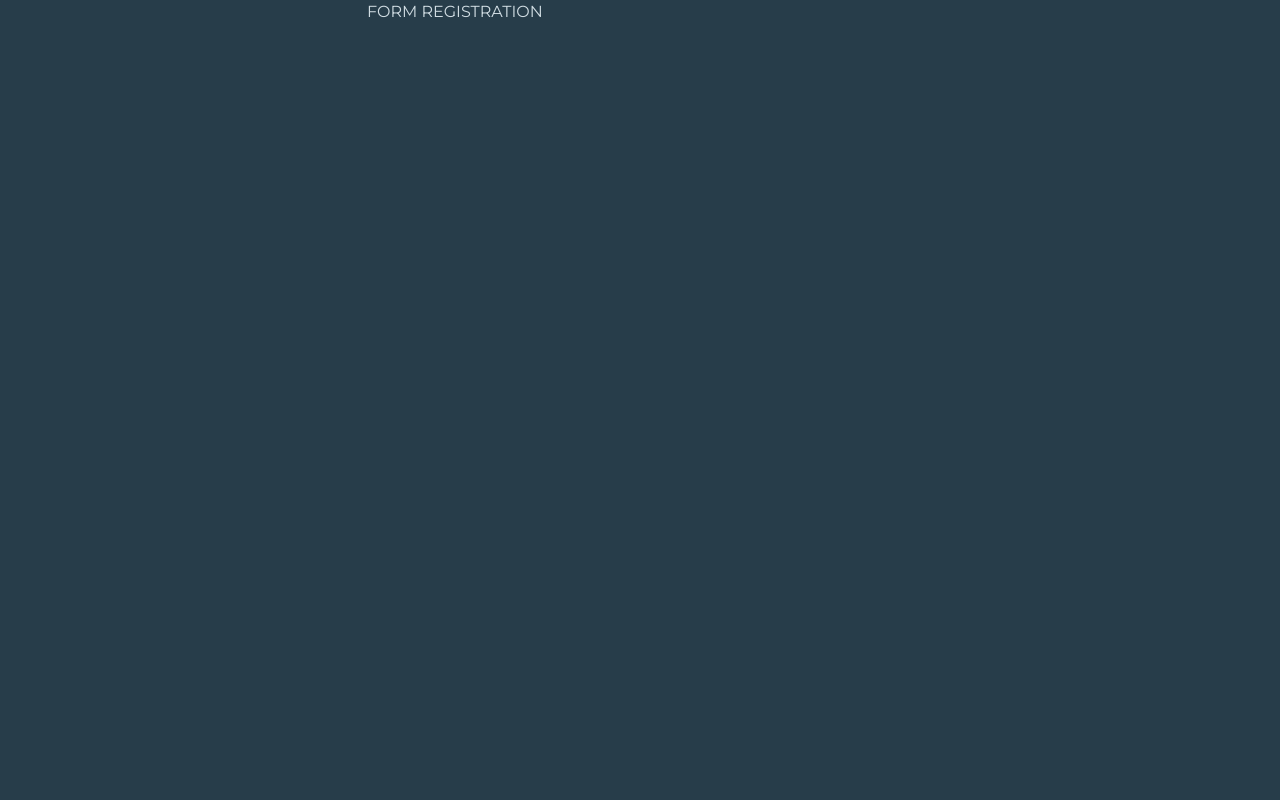
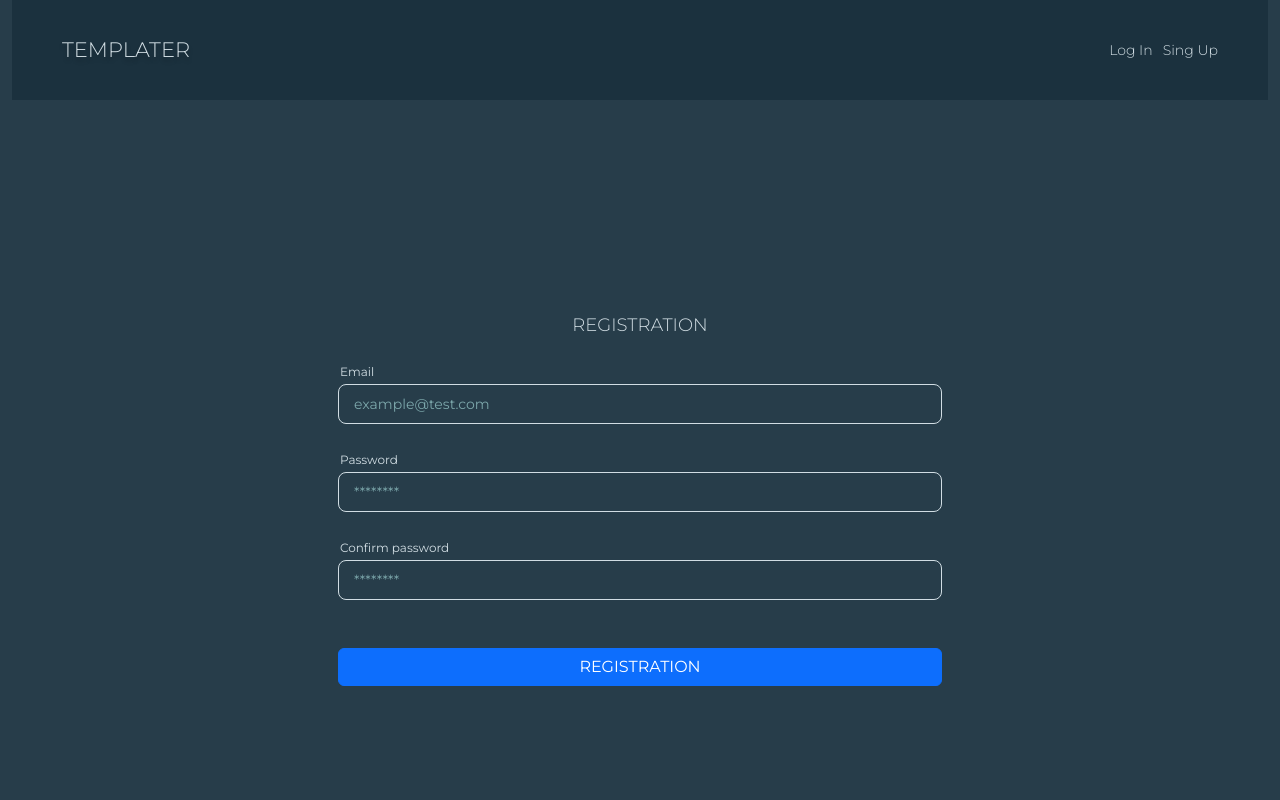
Before and after one commit to Rodevillow/templater-client, a Nuxt app: page /auth/registration in a window 1280 px wide. Shown: the top 800 px of the page. Built offline with nearby package versions, Linux system fonts and the light colour scheme.

Commit message:
Added pages: Login, Registration, Forgot password

```diff
--- a/assets/styles/main.scss
+++ b/assets/styles/main.scss
@@ -12,8 +12,11 @@
 
 body {
   background: $background-color;
-  width: 100vw;
-  height: 100vh;
+}
+
+.container {
+  max-width: 1296px;
+  min-height: calc(100vh - 200px - 100px);
 }
 
 // next-link navigation
--- a/components/ui/UiInput.vue
+++ b/components/ui/UiInput.vue
@@ -1,13 +1,17 @@
 <template>
   <div class="input-wrapper">
     <label>{{ label }}</label>
-    <input class="input" type="text" :placeholder="placeholder" />
+    <input class="input" :type="type" :placeholder="placeholder" />
   </div>
 </template>
 
 <script>
 export default {
   props: {
+    type: {
+      type: String,
+    },
+
     label: {
       type: String,
     },
--- a/layouts/default.vue
+++ b/layouts/default.vue
@@ -1,9 +1,21 @@
-<script lang="ts" setup></script>
-
 <template>
-  <div>
+  <div class="container">
+    <TheHeader />
     <slot />
+    <TheFooter />
   </div>
 </template>
 
+<script lang="ts">
+import TheFooter from "~/components/block/TheFooter.vue";
+import TheHeader from "~/components/block/TheHeader.vue";
+
+export default defineComponent({
+  components: {
+    TheHeader,
+    TheFooter,
+  },
+});
+</script>
+
 <style scoped></style>
--- a/pages/auth/forgot/index.vue
+++ b/pages/auth/forgot/index.vue
@@ -1,17 +1,34 @@
 <template>
-  <div class="registration">
-    <div class="container">
-      <div class="row">
-        <div class="col-6 mx-auto">
-          FORGOT
-        </div>
+  <div class="container">
+    <div class="row vh-100 justify-content-center align-items-center">
+      <div class="col-6">
+        <UiTextH2 class="mb-5 text-center">FORGOT PASSWORD</UiTextH2>
+        <form>
+          <div class="mb-5">
+            <UiInput type="text" label="Email" placeholder="example@test.com" />
+          </div>
+          <UiButtonPrimary class="w-100">SEND RESET LINK</UiButtonPrimary>
+        </form>
       </div>
     </div>
   </div>
 </template>
 
 <script lang="ts">
+import UiTextH2 from "~/components/ui/UiTextH2.vue";
+import UiInput from "~/components/ui/UiInput.vue";
+import UiButtonPrimary from "~/components/ui/UiButtonPrimary.vue";
+
+definePageMeta({
+  layout: "default",
+});
+
 export default defineComponent({
   name: "Forgot",
+  components: {
+    UiTextH2,
+    UiInput,
+    UiButtonPrimary,
+  },
 });
 </script>
--- a/pages/auth/login/index.vue
+++ b/pages/auth/login/index.vue
@@ -1,9 +1,19 @@
 <template>
-  <div class="registration">
-    <div class="container">
-      <div class="row">
-        <div class="col-6 mx-auto">
-          FORM LOGIN
+  <div class="container">
+    <div class="row vh-100 justify-content-center align-items-center">
+      <div class="col-6">
+        <UiTextH2 class="mb-5 text-center">LOGIN</UiTextH2>
+        <form>
+          <div class="mb-5">
+            <UiInput type="text" label="Email" placeholder="example@test.com" />
+          </div>
+          <div class="mb-5">
+            <UiInput type="password" label="Password" placeholder="********" />
+          </div>
+          <UiButtonPrimary class="w-100">LOGIN</UiButtonPrimary>
+        </form>
+        <div class="mt-3 text-center">
+          <nuxt-link to="/auth/forgot">Forgot password?</nuxt-link>
         </div>
       </div>
     </div>
@@ -11,7 +21,20 @@
 </template>
 
 <script lang="ts">
+import UiTextH2 from "~/components/ui/UiTextH2.vue";
+import UiInput from "~/components/ui/UiInput.vue";
+import UiButtonPrimary from "~/components/ui/UiButtonPrimary.vue";
+
+definePageMeta({
+  layout: "default",
+});
+
 export default defineComponent({
   name: "Login",
+  components: {
+    UiTextH2,
+    UiInput,
+    UiButtonPrimary,
+  },
 });
 </script>
--- a/pages/auth/registration/index.vue
+++ b/pages/auth/registration/index.vue
@@ -1,24 +1,40 @@
 <template>
-  <div class="registration">
-    <div class="container">
-      <div class="row">
-        <div class="col-6 mx-auto">
-          FORM REGISTRATION
-        </div>
+  <div class="container">
+    <div class="row vh-100 justify-content-center align-items-center">
+      <div class="col-6">
+        <UiTextH2 class="mb-5 text-center">REGISTRATION</UiTextH2>
+        <form>
+          <div class="mb-5">
+            <UiInput type="text" label="Email" placeholder="example@test.com" />
+          </div>
+          <div class="mb-5">
+            <UiInput type="password" label="Password" placeholder="********" />
+          </div>
+          <div class="mb-5">
+            <UiInput type="password" label="Confirm password" placeholder="********" />
+          </div>
+          <UiButtonPrimary class="w-100">REGISTRATION</UiButtonPrimary>
+        </form>
       </div>
     </div>
   </div>
 </template>
 
 <script lang="ts">
-import UiButtonSuccess from "~/components/ui/UiButtonSuccess.vue";
+import UiTextH2 from "~/components/ui/UiTextH2.vue";
 import UiInput from "~/components/ui/UiInput.vue";
+import UiButtonPrimary from "~/components/ui/UiButtonPrimary.vue";
 
 definePageMeta({
-  layout: "main",
+  layout: "default",
 });
+
 export default defineComponent({
   name: "Registration",
-  components: {UiInput, UiButtonSuccess},
+  components: {
+    UiTextH2,
+    UiInput,
+    UiButtonPrimary,
+  },
 });
 </script>
--- a/pages/ui/index.vue
+++ b/pages/ui/index.vue
@@ -18,8 +18,8 @@
       </div>
       <div class="d-flex flex-column gap-3 col-6">
         <h3>Inputs</h3>
-        <UiInput label="Label" placeholder="Placeholder..." />
-        <UiInput placeholder="Placeholder..." />
+        <UiInput type="text" label="Label" placeholder="Placeholder..." />
+        <UiInput type="text" placeholder="Placeholder..." />
       </div>
       <div class="d-flex flex-column gap-3 col-12">
         <h3>Block components</h3>
```
